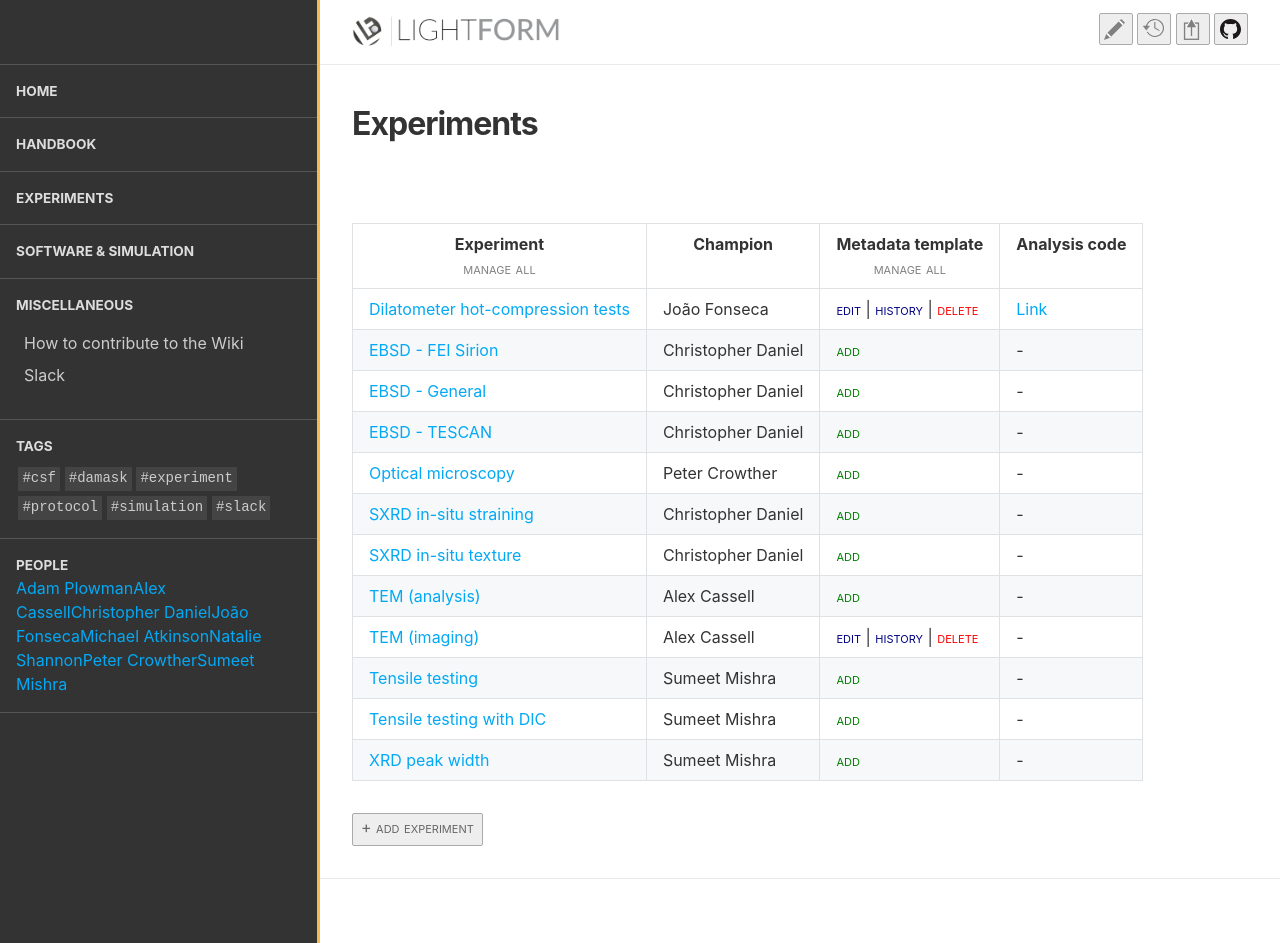
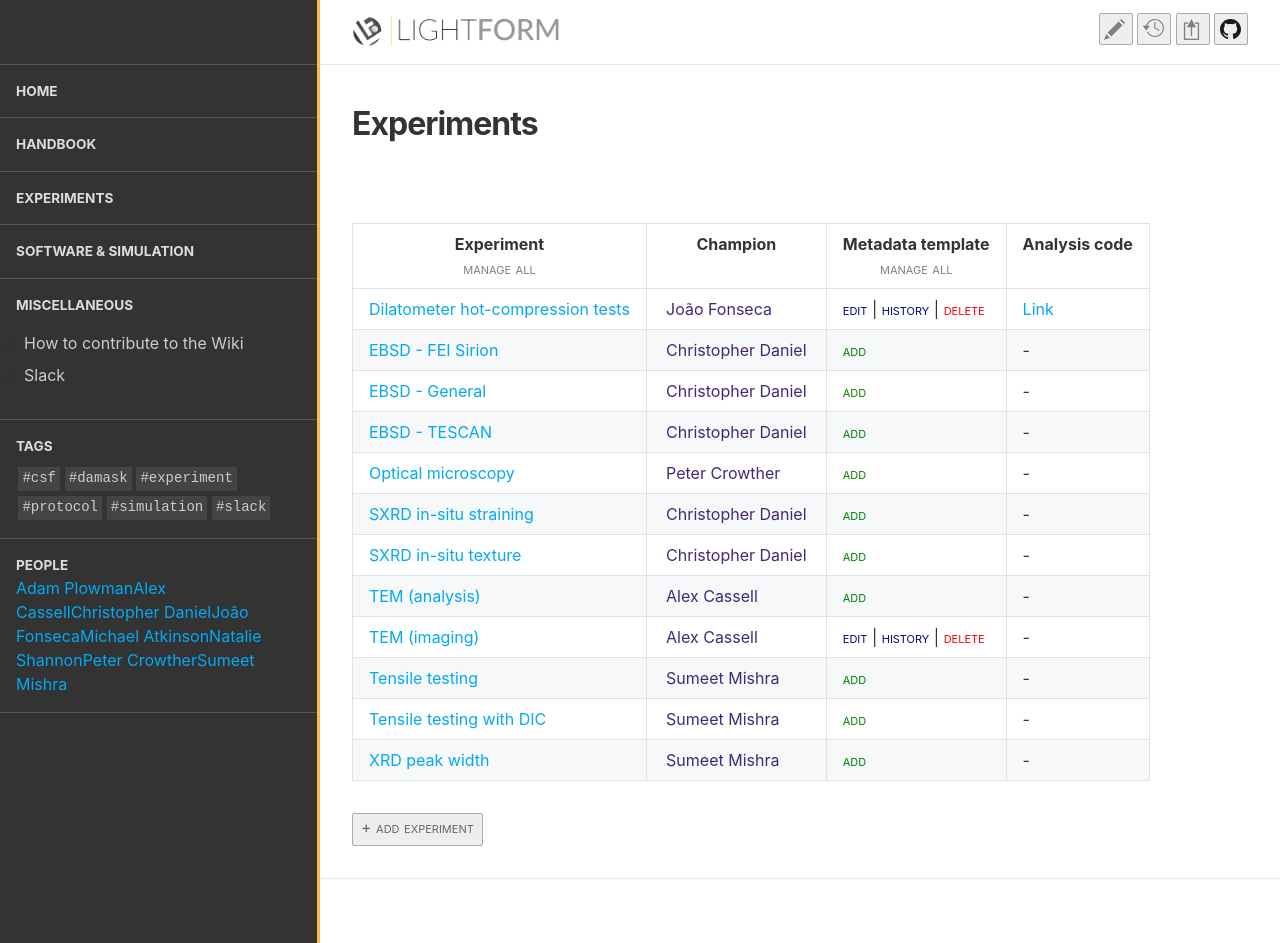
Before and after one commit to LightForm-group/wiki, a Jekyll site: the page built from collections/_experiments/index.html, in a window 1280 px wide and 943 px high. Built offline with Jekyll 4.4.1, drawn with Linux system fonts in a browser that asks for light colours.

Commit message:
Link up experiment champions

```diff
--- a/collections/_experiments/index.html
+++ b/collections/_experiments/index.html
@@ -31,7 +31,7 @@
                 {% assign exp_title_clean = exp.title | replace: " ", "-" | downcase | replace: "(", "_" | replace: ")", "_" -%}
                 <tr>
                     <td><a href="{{ exp.url | prepend: site.baseurl }}">{{ exp.title }}</a></td>
-                    <td>{{ exp.author }}</td>
+                    <td>{% include get_person_handle.html person=exp.author %}</td>
                     <td>{% include checklist_controls.html exp_title_clean=exp_title_clean %}</td>
                     <td>{{ an_code_link }}</td>
                 </tr>
```
